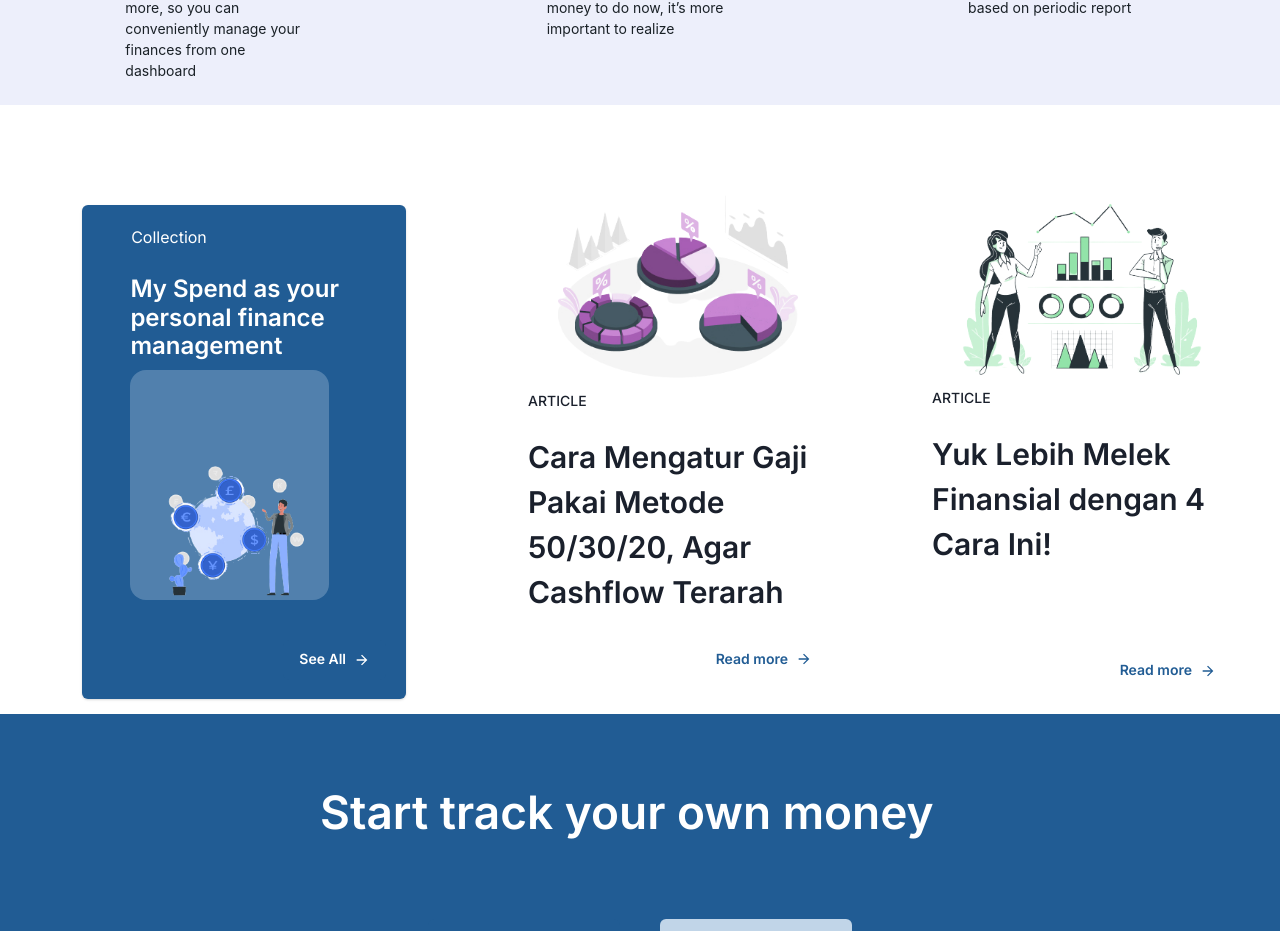
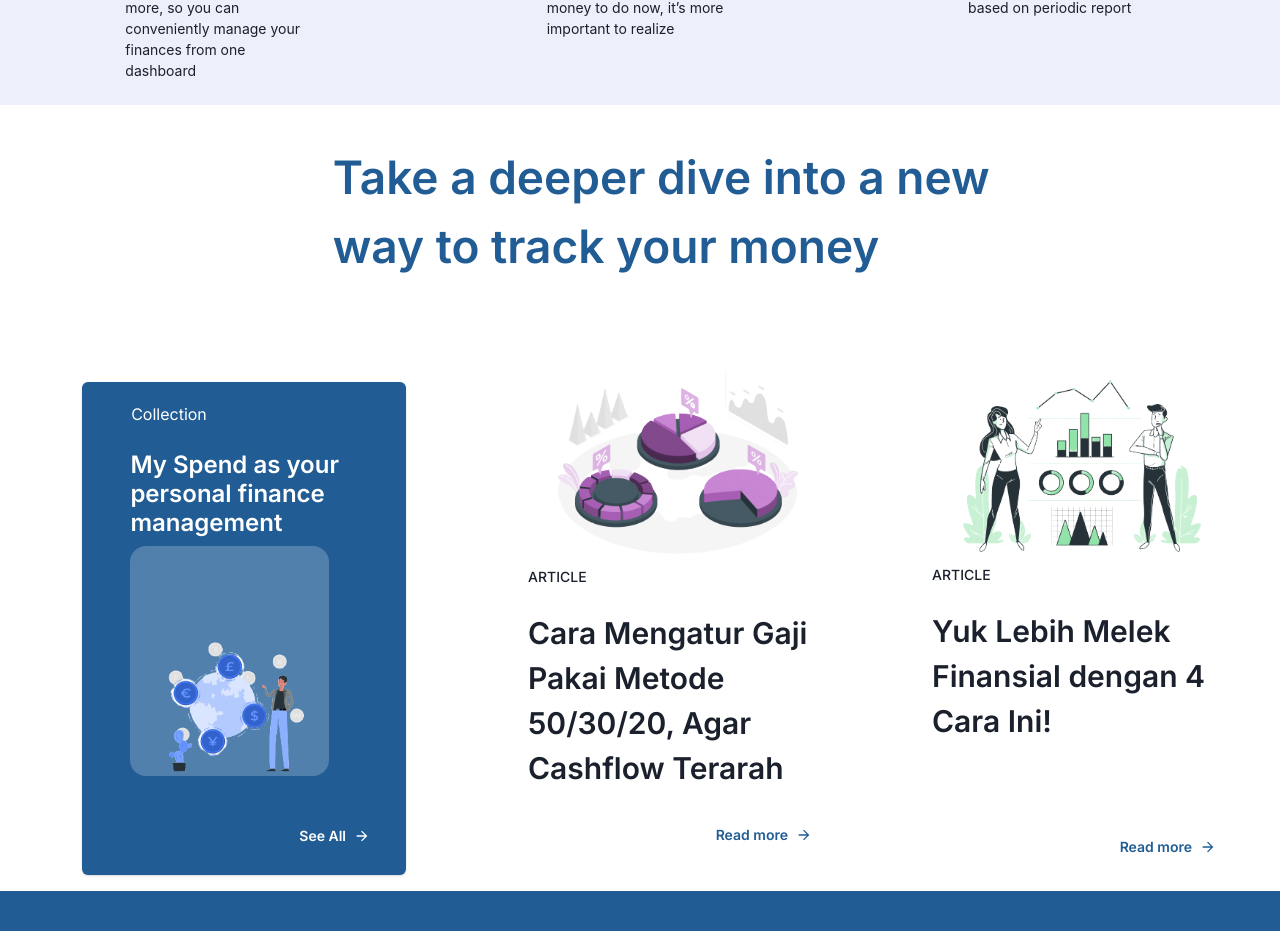
Before and after one commit to VinncentWong/MySpend, a React (Create React App) app in the folder fe/myspend/: page / in a window 1280 px wide. Shown: the part 1351-2282 px from the top of the page. Built offline with nearby package versions, Linux system fonts and the light colour scheme.

Commit message:
[ADD] property useText

```diff
--- a/fe/myspend/src/pages/LandingPage.tsx
+++ b/fe/myspend/src/pages/LandingPage.tsx
@@ -11,7 +11,7 @@ const LandingPage = () => {
             <Navbar></Navbar>
             <FirstContent></FirstContent>
             <SecondContent></SecondContent>
-            <ThirdContent></ThirdContent>
+            <ThirdContent useText></ThirdContent>
             <Footer></Footer>
         </Box>
     )
```
